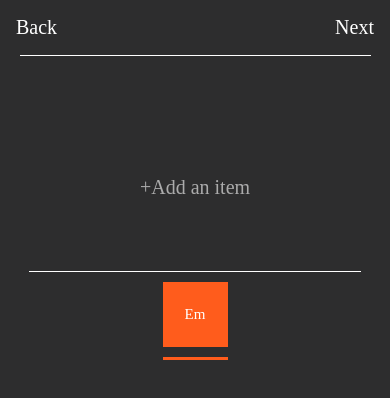
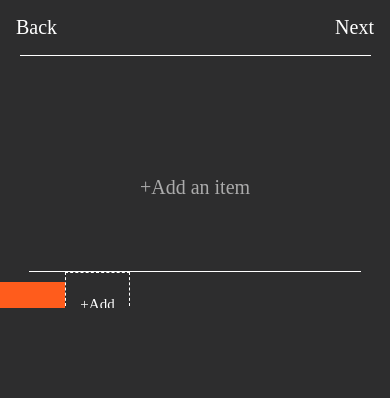
Before and after one commit to emiwei/Globill, a React Native app: screen /CreateBill in a window 390 px wide. Shown: the top 398 px of the page. Built offline with nearby package versions, Linux system fonts and the light colour scheme.

Commit message:
Add new people to bill

```diff
--- /dev/null
+++ b/firebase.js
@@ -0,0 +1,17 @@
+// import firebase from "firebase/app";
+// import "firebase/database";
+
+// // For Firebase JS SDK v7.20.0 and later, measurementId is optional
+// const firebaseConfig = {
+//         apiKey: "AIzaSyCTihL75OsdvteD79N25s9Qu7UPXufX0Xw",
+//         authDomain: "globill-92cd6.firebaseapp.com",
+//         databaseURL: "https://globill-92cd6-default-rtdb.firebaseio.com",
+//         projectId: "globill-92cd6",
+//         storageBucket: "globill-92cd6.appspot.com",
+//         messagingSenderId: "858175852663",
+//         appId: "1:858175852663:web:57afb51ab129a549197672",
+//         measurementId: "G-CEZVLBJLZ7"
+//   };
+// firebase.initializeApp(firebaseConfig);
+
+// export { firebase };
--- a/package.json
+++ b/package.json
@@ -10,11 +10,12 @@
   },
   "dependencies": {
     "@expo/webpack-config": "^19.0.0",
+    "@react-native-firebase/app": "^18.4.0",
     "@react-navigation/native": "^6.1.7",
     "@react-navigation/native-stack": "^6.9.13",
     "expo": "~49.0.10",
     "expo-status-bar": "~1.6.0",
-    "firebase": "^10.3.1",
+    "firebase": "^10.4.0",
     "install": "^0.13.0",
     "react": "18.2.0",
     "react-dom": "18.2.0",
--- a/src/components/NewPerson.js
+++ b/src/components/NewPerson.js
@@ -2,7 +2,7 @@ import { View, Text, StyleSheet } from 'react-native';
 import { useState } from 'react';
 import { withSafeAreaInsets } from 'react-native-safe-area-context';
 
-export default function NewPerson({ name }) {
+export default function NewPerson({ name, items }) {
     return (
         <View style={{width: 65, height: 80, paddingVertical: 10}}>
             <View style={styles.personBox}>
--- a/src/pages/CreateBill.js
+++ b/src/pages/CreateBill.js
@@ -6,12 +6,16 @@ import { useState } from 'react';
 import NewItem from '../components/NewItem';
 import NewPerson from '../components/NewPerson';
 import ScreenWrapper from '../components/ScreenWrapper';
+// import { firebase } from '../../firebase';
 
 export default function CreateBill() {
     const [modalVisible, setModalVisible] = useState(false);
     const [itemName, setItemName] = useState('');
     const [itemPrice, setItemPrice] = useState(0.0);
     const [data, setData ] = useState([]);
+
+
+    // const db = firebase.database().ref();
 
     const saveItem = () => {
         setModalVisible(!modalVisible);
@@ -95,7 +99,20 @@ export default function CreateBill() {
                 <View style={{ borderBottomColor: 'white',
                                 borderBottomWidth: StyleSheet.hairlineWidth,
                                 width: '85%'}}/>
-                <NewPerson name="Em"/>
+                <View style={{width: '100%', height: '25%'}}>
+                    <ScrollView
+                        horizontal={true}
+                        alwaysBounceHorizontal={true}>
+                        <NewPerson name="Em"/>
+                        <View style={{width: 65, height: 65, borderColor: 'white', borderWidth: StyleSheet.hairlineWidth, borderStyle: 'dashed', justifyContent: 'center', alignItems: 'center'}}>
+                            <Pressable
+                                >
+                                <Text style={styles.boxText}>+Add</Text>
+                            </Pressable>
+                        </View>
+                    </ScrollView>
+                </View>
+
             </SafeAreaView>
         </ScreenWrapper>
 
@@ -149,5 +166,10 @@ const styles = StyleSheet.create({
         color: 'white',
         fontSize: 20,
         fontFamily: 'Avenir',
+    },
+    boxText: {
+        color: 'white',
+        fontSize: 15,
+        fontFamily: 'Avenir',
     }
   });
```
Also changed, not shown: 1 other file (tests, documents, lock files or other folders).
